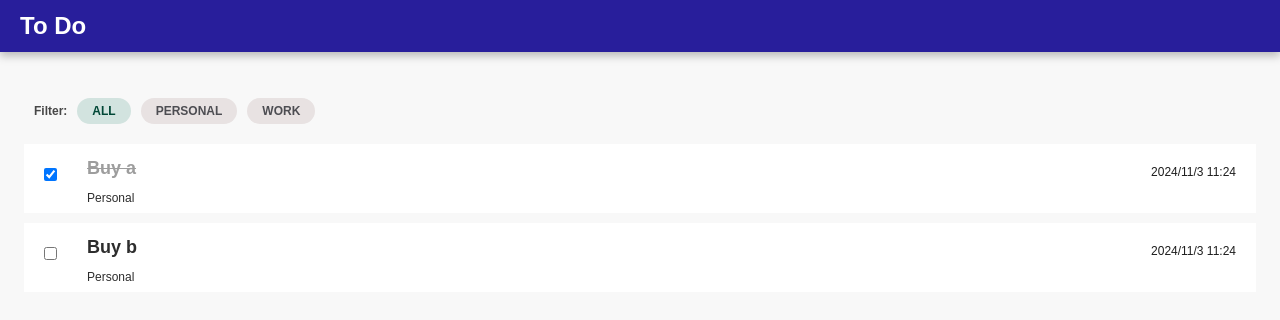
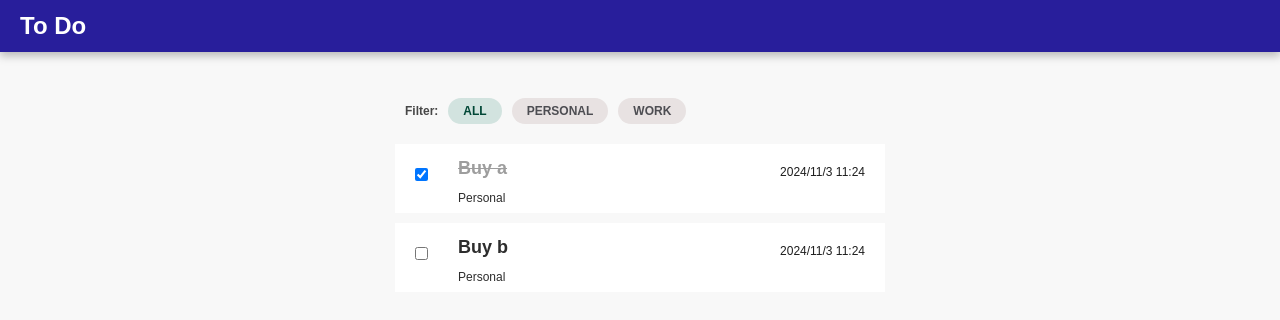
Before and after one commit to azmi6298/th-tgr-challenge, a Next.js app: page / in a window 1280 px wide. Shown: the top 320 px of the page. Built offline with nearby package versions, Linux system fonts and the light colour scheme.

Commit message:
adjust UI for desktop, refactor layout

```diff
--- a/src/app/page.tsx
+++ b/src/app/page.tsx
@@ -2,14 +2,11 @@
 
 import Card from '@/components/card/Card';
 import Filter from '@/components/filter/Filter';
-import Header from '@/components/header/Header';
+import Layout from '@/components/layout/Layout';
 
 export default function Home() {
   return (
-    <>
-      <Header title="To Do" />
-
-      <main className="flex flex-col gap-[10px] px-6 py-9">
+    <Layout>
       <Filter />
 
       <Card
@@ -27,7 +24,6 @@ export default function Home() {
         isChecked={false}
         onChecked={() => {}}
       />
-      </main>
-    </>
+    </Layout>
   );
 }
--- a/src/components/filter/Filter.module.css
+++ b/src/components/filter/Filter.module.css
@@ -1,5 +1,5 @@
 .filter {
-  @apply flex items-center gap-x-[10px] p-[10px] font-bold;
+  @apply flex flex-wrap items-center gap-[10px] p-[10px] font-bold;
 }
 
 .filter__title {
--- a/src/components/header/Header.tsx
+++ b/src/components/header/Header.tsx
@@ -1,13 +1,9 @@
 import styles from './Header.module.css';
 
-interface HeaderProps {
-  title: string;
-}
-
-export default function Header(props: HeaderProps) {
+export default function Header() {
   return (
     <div className={styles.header}>
-      <span className={styles.header__title}>{props.title}</span>
+      <span className={styles.header__title}>To Do</span>
     </div>
   );
 }
--- /dev/null
+++ b/src/components/layout/Layout.module.css
@@ -0,0 +1,3 @@
+.layout {
+  @apply mx-auto flex max-w-[538px] flex-col gap-[10px] px-6 py-9;
+}
--- /dev/null
+++ b/src/components/layout/Layout.tsx
@@ -0,0 +1,15 @@
+import Header from '../header/Header';
+import styles from './Layout.module.css';
+
+interface LayoutProps {
+  children: React.ReactNode;
+}
+
+export default function Layout(props: LayoutProps) {
+  return (
+    <>
+      <Header />
+      <main className={styles.layout}>{props.children}</main>;
+    </>
+  );
+}
```
Lines whose indentation alone changed are shown as unchanged.
